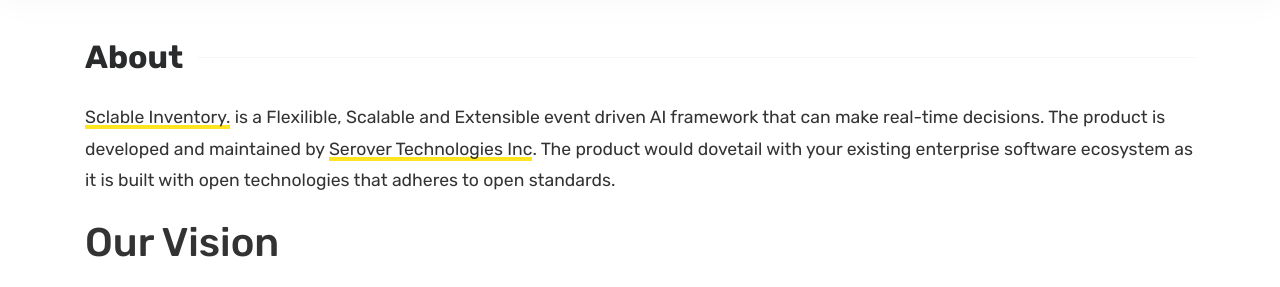
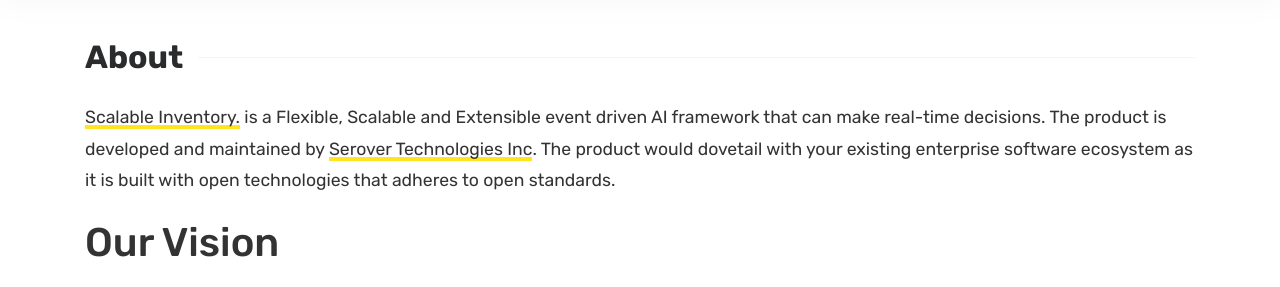
Before and after one commit to serover-cloud/web, a Jekyll site: the page built from about.md, in a window 1280 px wide and 1270 px high. Shown: the part 147-434 px from the top of the window. Built offline with Jekyll 4.4.1, drawn with Linux system fonts in a browser that asks for light colours.

Commit message:
fixed typo

```diff
--- a/about.md
+++ b/about.md
@@ -4,7 +4,7 @@
 permalink: /about/
 ---
 
-[Sclable Inventory.][home] is a Flexilible, Scalable and Extensible event driven AI framework that can make real-time decisions. The product is developed and maintained by [Serover Technologies Inc][home]. The product would dovetail with your existing enterprise software ecosystem as it is built with open technologies that adheres to open standards.
+[Scalable Inventory.][home] is a Flexible, Scalable and Extensible event driven AI framework that can make real-time decisions. The product is developed and maintained by [Serover Technologies Inc][home]. The product would dovetail with your existing enterprise software ecosystem as it is built with open technologies that adheres to open standards.
 
 
 # Our Vision
```
